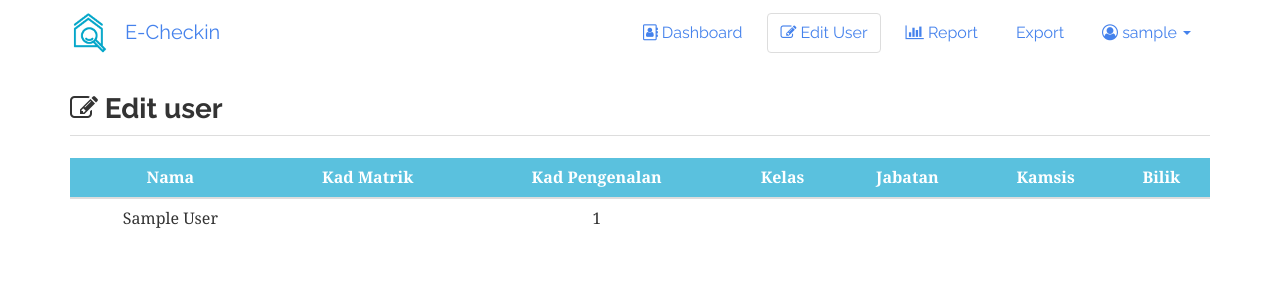
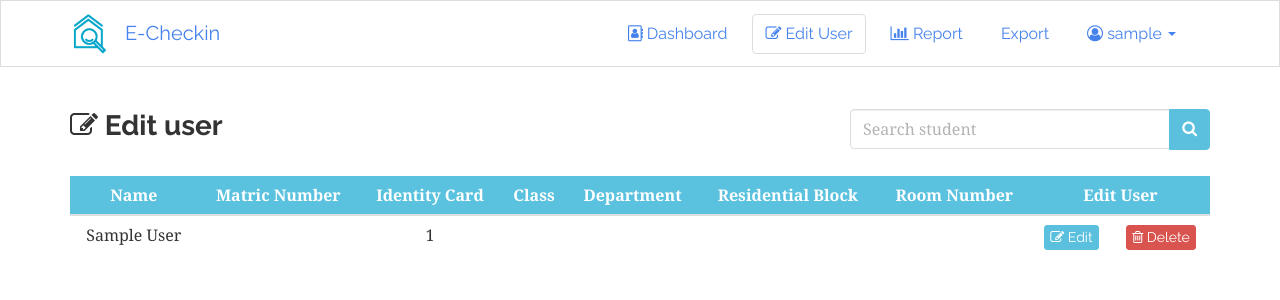
Before and after one commit to shafiqsaaidin/e-checkin, a PHP site: page /admin_edit.php in a window 1280 px wide. Shown: the top 300 px of the page. Run offline with PHP 8.4, Linux system fonts and the light colour scheme; the visitor is signed in with stand-in values (Sample User, id 1); data that the repository does not hold is empty.

Commit message:
add update and delete button, added some alert when deleting user

```diff
--- a/admin_edit.php
+++ b/admin_edit.php
@@ -2,10 +2,25 @@
   require 'header.php';
   require 'session.php';
   require_once 'connection.php';
+
+  $msg = $msgClass = '';
+
+  if(isset($_POST['delete'])){
+    $ic = mysqli_real_escape_string($conn, $_POST['ic']);
+
+    $sql = "DELETE FROM user WHERE ic='$ic'";
+
+    if(mysqli_query($conn, $sql)){
+        $msg = "Delete successfull";
+        $msgClass = 'alert-success';
+    } else{
+        $msg = "Delete error".mysqli_error($conn);
+        $msgClass = 'alert-danger';
+    }
+  }
 ?>
-<link rel="stylesheet" href="css/dashboard.css">
 <body>
-  <nav class="navbar navbar-default navbar-fixed-top">
+  <nav class="navbar navbar-default">
     <div class="container">
       <div class="navbar-header">
         <button type="button" class="navbar-toggle collapsed" data-toggle="collapse" data-target="#navbar" aria-expanded="false" aria-controls="navbar">
@@ -35,18 +50,39 @@
   </nav> <!--### end navbar ###-->
 
   <div class="container">
-      <h3 class="page-header"><i class="fa fa-pencil-square-o" aria-hidden="true"></i>&nbspEdit user</h3>
+    <div class="row">
+      <div class="col-md-8">
+        <h3><i class="fa fa-pencil-square-o" aria-hidden="true"></i>&nbspEdit user</h3>
+      </div>
+      <div class="col-md-4">
+        <div class="input-group information">
+          <input type="text" class="form-control" placeholder="Search student" id="search_field">
+          <div class="input-group-btn">
+            <button class="btn btn-info" type="submit">
+              <i class="fa fa-search" aria-hidden="true"></i>
+            </button>
+          </div>
+        </div>
+      </div>
+    </div><br>
+    <?php if($msg !=''): ?>
+        <div class="alert <?php echo $msgClass; ?> alert-dismissable">
+          <a href="#" class="close" data-dismiss="alert" aria-label="close">&times;</a>
+          <?php echo $msg; ?>
+        </div>
+    <?php endif ?> <!--## Display message when register successfull/error ##-->
     <div class="table-responsive">
-          <table class="table table-hover">
+      <table id="myTable" class="table table-hover">
         <thead>
-              <tr class="table-bg">
-                <th>Nama</th>
-                <th>Kad Matrik</th>
-                <th>Kad Pengenalan</th>
-                <th>Kelas</th>
-                <th>Jabatan</th>
-                <th>Kamsis</th>
-                <th>Bilik</th>
+          <tr class="table-bg myHead">
+            <th>Name</th>
+            <th>Matric Number</th>
+            <th>Identity Card</th>
+            <th>Class</th>
+            <th>Department</th>
+            <th>Residential Block</th>
+            <th>Room Number</th>
+            <th colspan="2">Edit User</th>
           </tr>
         </thead>
           <tbody>
@@ -63,13 +99,28 @@
                 echo "<td>" . $row['jabatan'] . "</td>";
                 echo "<td>" . $row['kamsis'] . "</td>";
                 echo "<td>" . $row['no_bilik'] . "</td>";
+                echo "<td>
+                        <a href='admin_edit_update.php?ic=".$row['ic']."' class='btn btn-xs btn-info'>
+                          <i class='fa fa-pencil-square-o' aria-hidden='true'></i> Edit
+                        </a>
+                      </td>";
+                echo "<td>
+                        <form method='POST' action='admin_edit.php'>
+                          <input type='hidden' name='ic' value='".$row['ic']."'>
+                          <button type='submit' onclick='return confirm(`Delete this user ".$row['ic']." ?`);' name='delete' class='btn btn-xs btn-danger'>
+                            <i class='fa fa-trash-o' aria-hidden='true'></i> Delete
+                          </button>
+                        </form>
+                      </td>";
                 echo "</tr>";
               }
-                  mysqli_close($conn);
             ?>
           </tbody>
       </table>
     </div>
   </div>
 </body>
-<?php require 'footer.php'; ?>
+<?php
+  mysqli_close($conn);
+  require 'footer.php';
+?>
```
Lines whose indentation alone changed are shown as unchanged.
